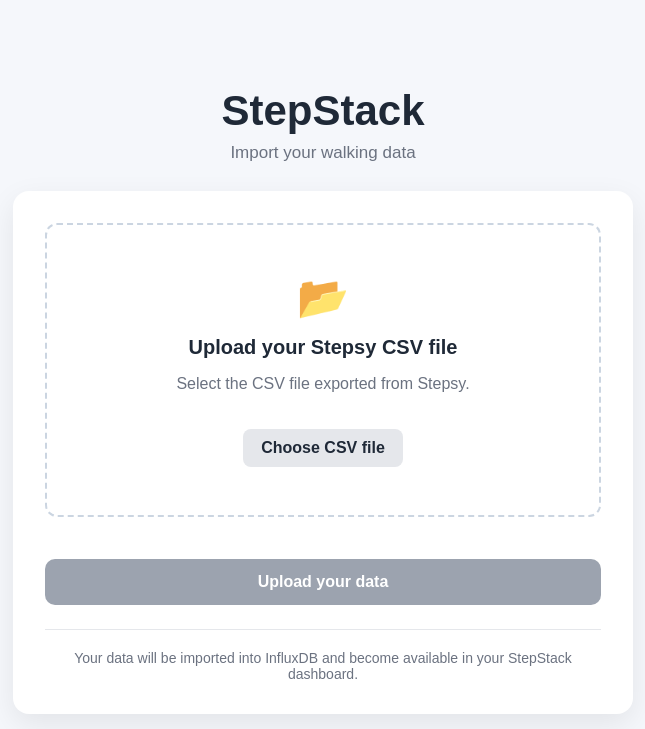
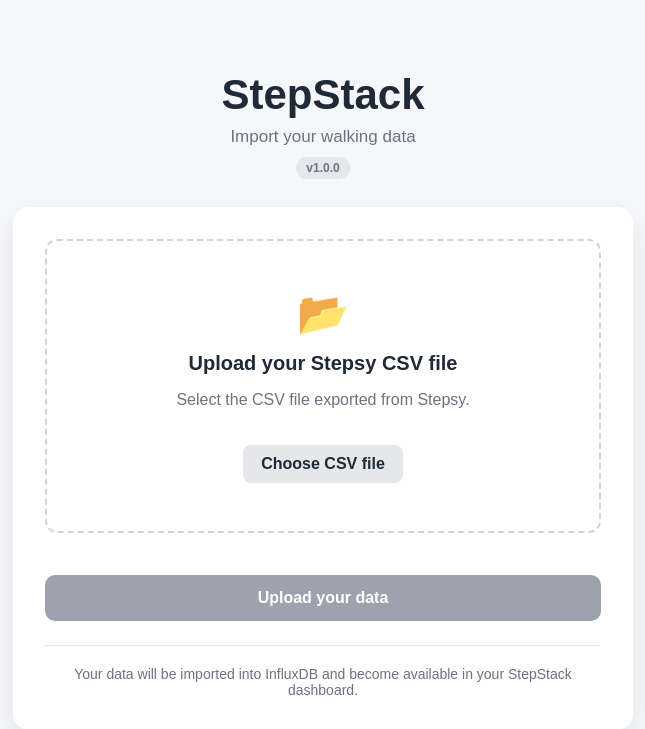
Before and after one commit to nikoswu/StepStack, a Flask app: page /upload-form in a window 1280 px wide. Shown: the top 729 px of the page, without its empty margins (317-962 px from the left). Run offline with Flask 3, Linux system fonts and the light colour scheme.

Commit message:
Add version to upload page

```diff
--- a/stepstack/app/templates/upload.html
+++ b/stepstack/app/templates/upload.html
@@ -43,6 +43,17 @@
             margin: 8px 0 0;
             color: #6b7280;
             font-size: 17px;
+        }
+
+        .version {
+            display: inline-block;
+            margin-top: 10px;
+            padding: 4px 10px;
+            border-radius: 999px;
+            background: #e5e7eb;
+            color: #6b7280;
+            font-size: 12px;
+            font-weight: 600;
         }
 
         .card {
@@ -166,6 +177,7 @@
             font-size: 14px;
         }
     </style>
+
 </head>
 
 <body>
@@ -175,6 +187,7 @@
     <div class="brand">
         <h1>StepStack</h1>
         <p>Import your walking data</p>
+        <span class="version">v1.0.0</span>
     </div>
 
     <div class="card">
@@ -225,6 +238,7 @@
 </div>
 
 <script>
+
     const form = document.getElementById("upload-form");
     const fileInput = document.getElementById("file-input");
     const fileName = document.getElementById("file-name");
@@ -248,10 +262,10 @@
 
             result.style.display = "none";
             result.className = "";
+
         }
 
     });
-
 
     form.addEventListener("submit", async function (event) {
 
@@ -320,6 +334,7 @@
         }
 
     });
+
 </script>
 
 </body>
```
